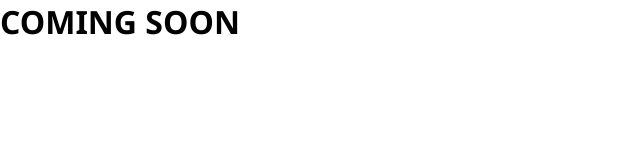
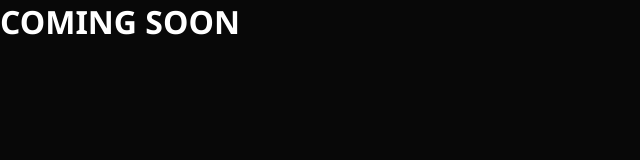
Before and after one commit to MyatGThu/myatthu.github.io, a plain HTML site: page index.html in a window 1280 px wide. Shown: the whole page, without its empty margins (0-640 px from the left). Drawn offline with Linux system fonts and the light colour scheme.

Commit message:
Update style.css

```diff
--- a/style.css
+++ b/style.css
@@ -5,10 +5,10 @@
     box-sizing: border-box;
 }
 
-/*body{*/
-/*    background: #080808;*/
-/*    color: #fff;*/
-/*}*/
+body{
+   background: #080808;
+   color: #fff;
+}
 
 #header{
     width: 100%;
```
